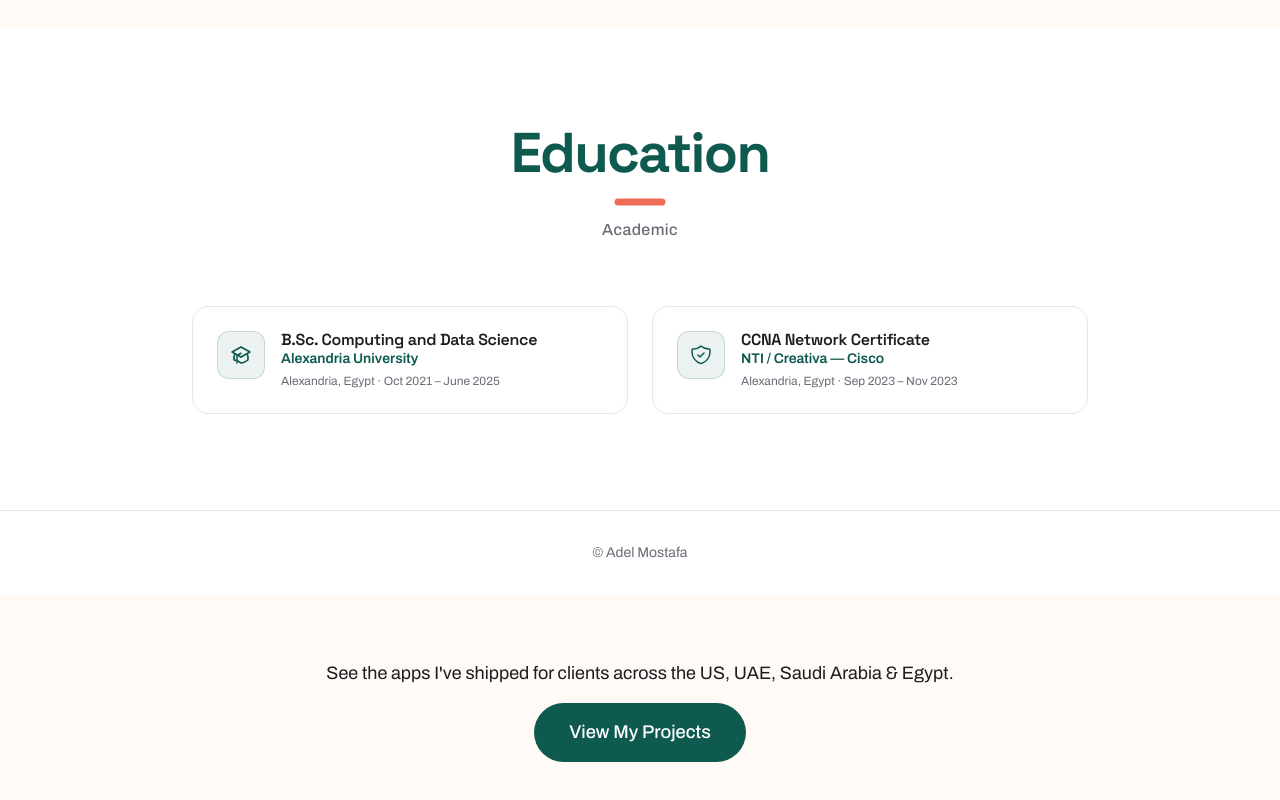
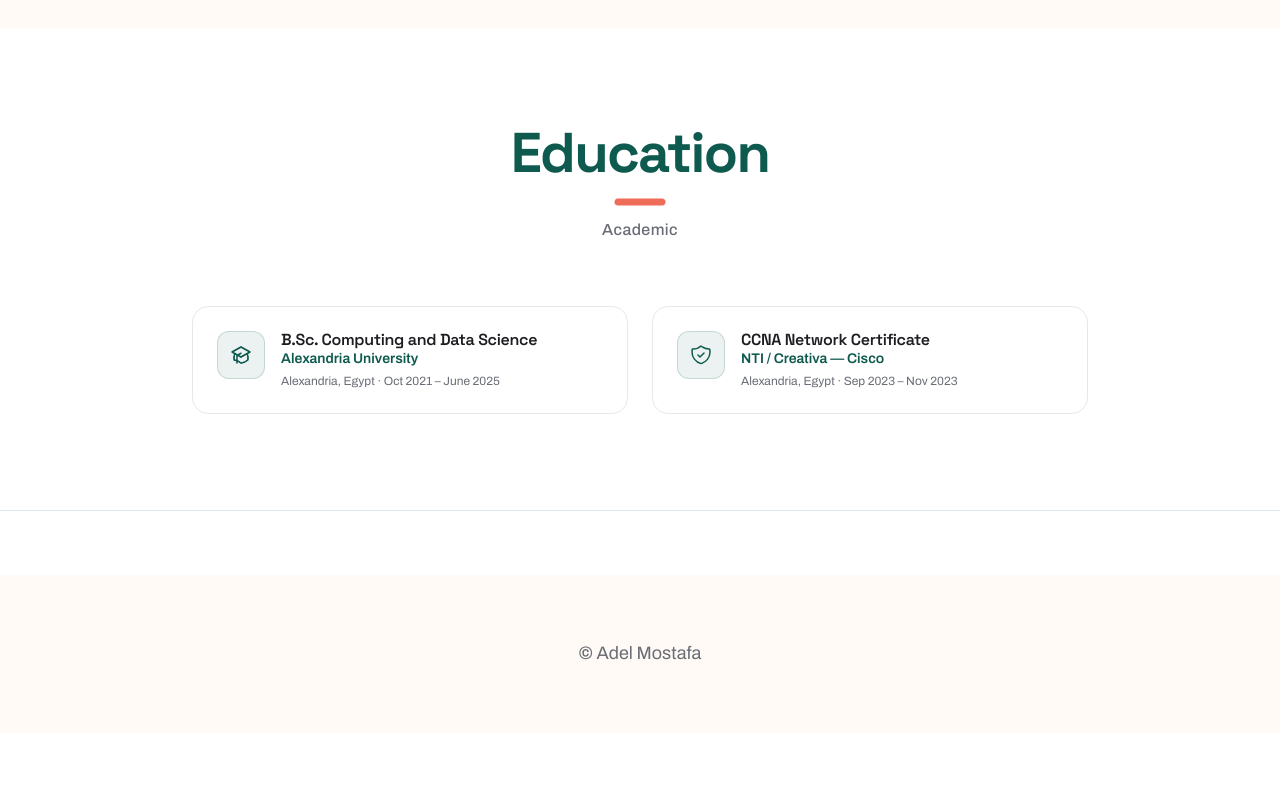
Before and after one commit to A7med3li011/Adel-PORTFOLIO, a Next.js app: page / in a window 1280 px wide. Shown: the part 6738-7538 px from the top of the page. After the commit the page ends 7471 px from the top, so only its background shows below. Built offline with nearby package versions, Linux system fonts and the light colour scheme.

Commit message:
feat: remove footer copyright text and update section description for clarity

```diff
--- a/app/components/sections/Footer.tsx
+++ b/app/components/sections/Footer.tsx
@@ -9,9 +9,6 @@ export default function Footer() {
         background: "var(--bg-primary)",
       }}
     >
-      <p className="text-sm" style={{ color: "var(--text-muted)" }}>
-        &copy; Adel Mostafa
-      </p>
     </footer>
   );
 }
--- a/app/page.tsx
+++ b/app/page.tsx
@@ -48,13 +48,9 @@ export default function Home() {
         className="py-16 px-6 text-center"
         style={{ background: "#fffaf6" }}
       >
-        <p className="text-lg mb-4" style={{ color: "#1c1d20" }}>
-          See the apps I&apos;ve shipped for clients across the US, UAE, Saudi
-          Arabia &amp; Egypt.
+        <p style={{ color: "#6a6d76", fontSize: "1.125rem" }}>
+          <span className="font-bold">&copy;</span> Adel Mostafa
         </p>
-        <a href="/projects" className="btn-pill" aria-label="View all projects">
-          View My Projects
-        </a>
       </section>
     </main>
   );
```
